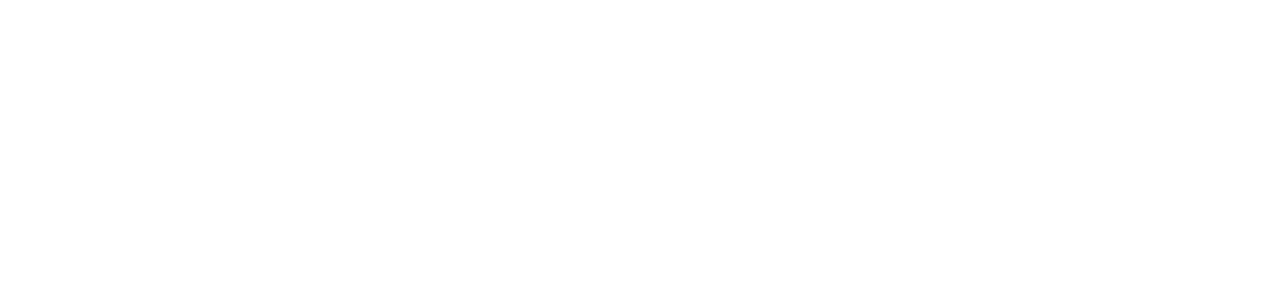
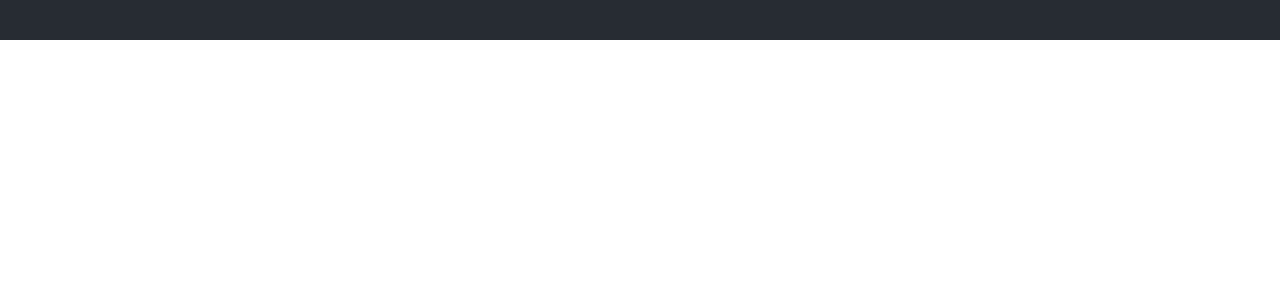
Before and after one commit to Aibekkoikelov/ds-platform, a React (Vite) app: page / in a window 1280 px wide. Both pictures are taken after typing "name@example.com", "Sample123" into the empty fields and a click on the button "Подтвердить". Shown: the top 300 px of the page. Built offline with nearby package versions, Linux system fonts and the light colour scheme.

Commit message:
add css variables in project

```diff
--- /dev/null
+++ b/src/_variables.scss
@@ -0,0 +1,2 @@
+
+$main-color: #272c33 ;
--- a/src/components/header/Header.tsx
+++ b/src/components/header/Header.tsx
@@ -1,8 +1,8 @@
 import React from 'react';
-
+import style from "./header.module.scss"
 function Header() {
     return (
-        <div>
+        <div className={style.header}>
 
         </div>
     );
--- a/src/components/header/header.module.scss
+++ b/src/components/header/header.module.scss
@@ -0,0 +1,6 @@
+@import '../../variables';
+
+.header{
+  background-color: $main-color;
+  height: 40px;
+}
```
